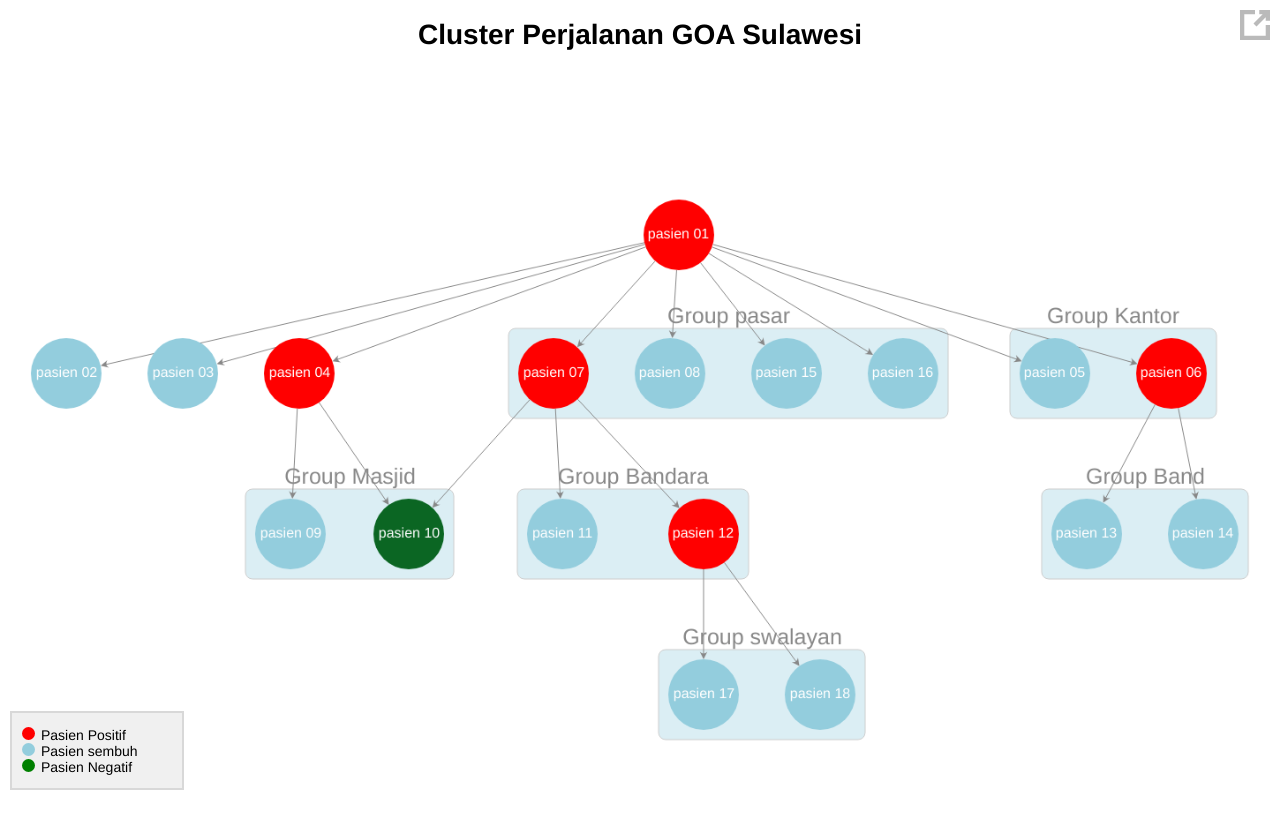
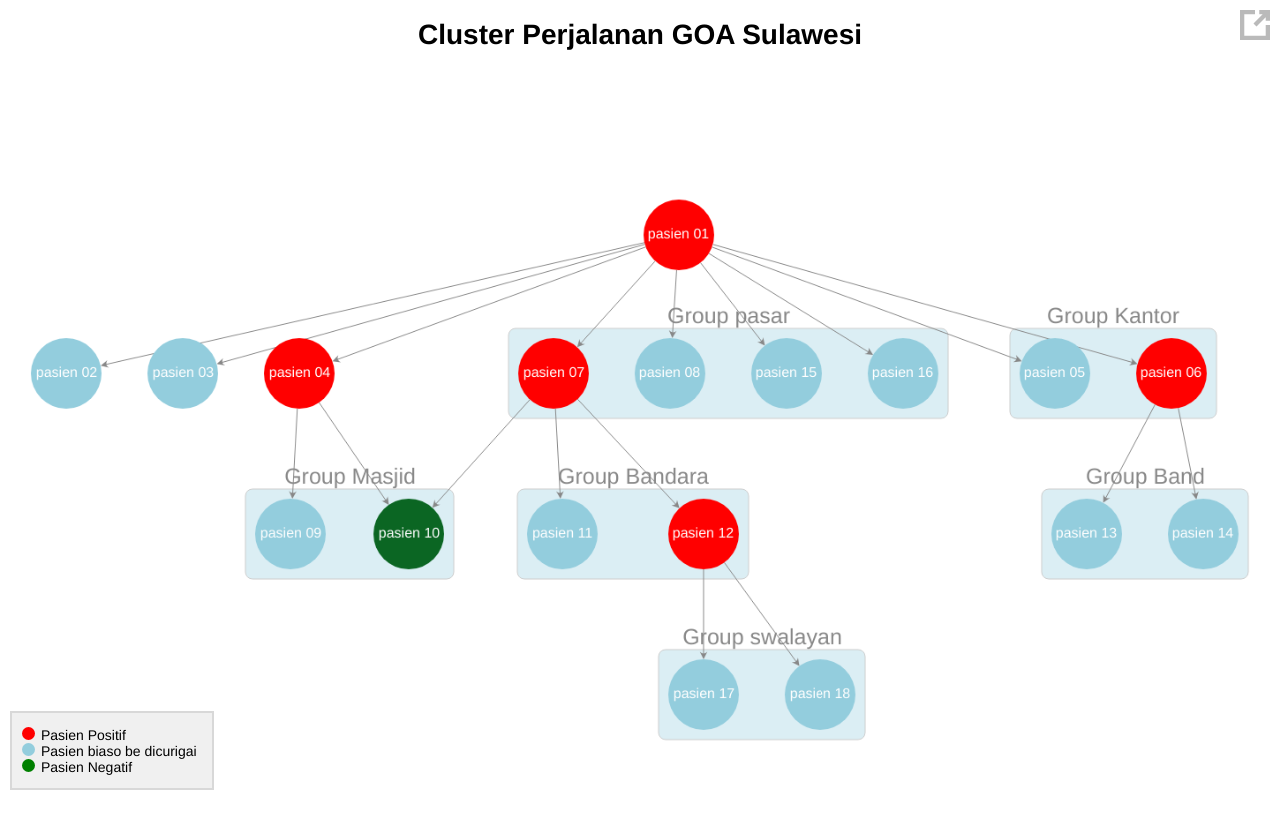
Before and after one commit to lianmafutra/covid19_tracking, a plain HTML site: page index.html in a window 1280 px wide. Drawn offline with Linux system fonts and the light colour scheme.

Commit message:
clean code

```diff
--- a/assets/css/custom.css
+++ b/assets/css/custom.css
@@ -4,7 +4,7 @@ h1{
 }
 #box-desc{
     background-color:#F0F0F0;
-    width: 160px;
+    width: 190px;
     height: 75px;
     position: fixed;
     font-size: 14px;
--- a/index.html
+++ b/index.html
@@ -22,7 +22,7 @@
         <div id="box-desc">
             <ul style="list-style-type:none;  padding: 0;">
                 <li><a><span class="dot" style="background:red"></span>Pasien Positif</a></li>
-                <li><a><span class="dot" style="background:#93CDDD"></span>Pasien sembuh</a></li>
+                <li><a><span class="dot" style="background:#93CDDD"></span>Pasien biaso be dicurigai</a></li>
                 <li><a><span class="dot" style="background:green"></span>Pasien Negatif</a></li>
             </ul>
         </div>
@@ -128,8 +128,7 @@ cy.userZoomingEnabled( false ); //disable zoom
 
                 //tutup modal
                 span.onclick = function() {
-                modal.style.display = "none";
-
+                    modal.style.display = "none";
                 }
 
                 //close klik outside
@@ -146,10 +145,6 @@ cy.userZoomingEnabled( false ); //disable zoom
             else{
 
             }
-
-
-
-
         } catch(e){ // fall back on url change
             window.location.href = this.data('href');
         }
```
